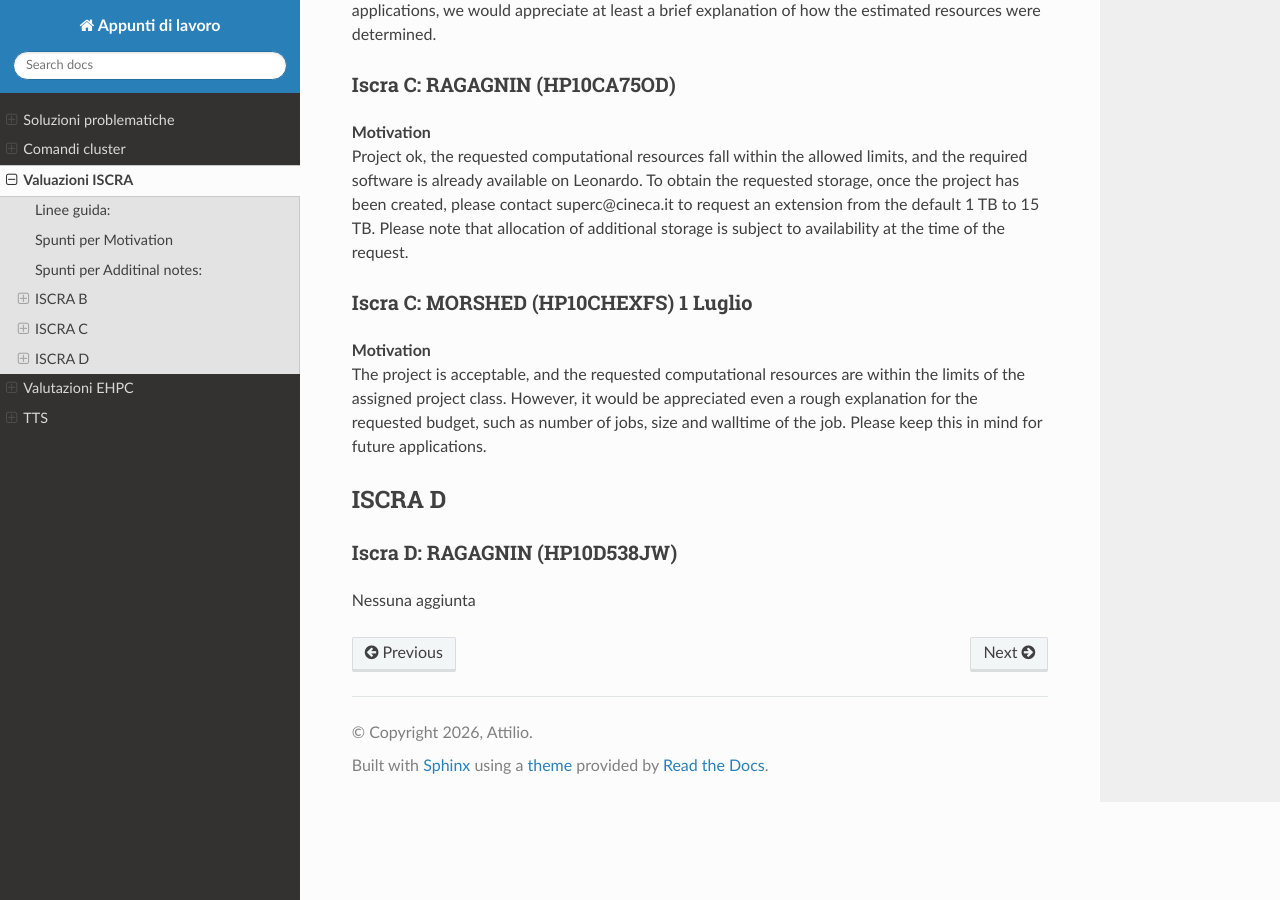
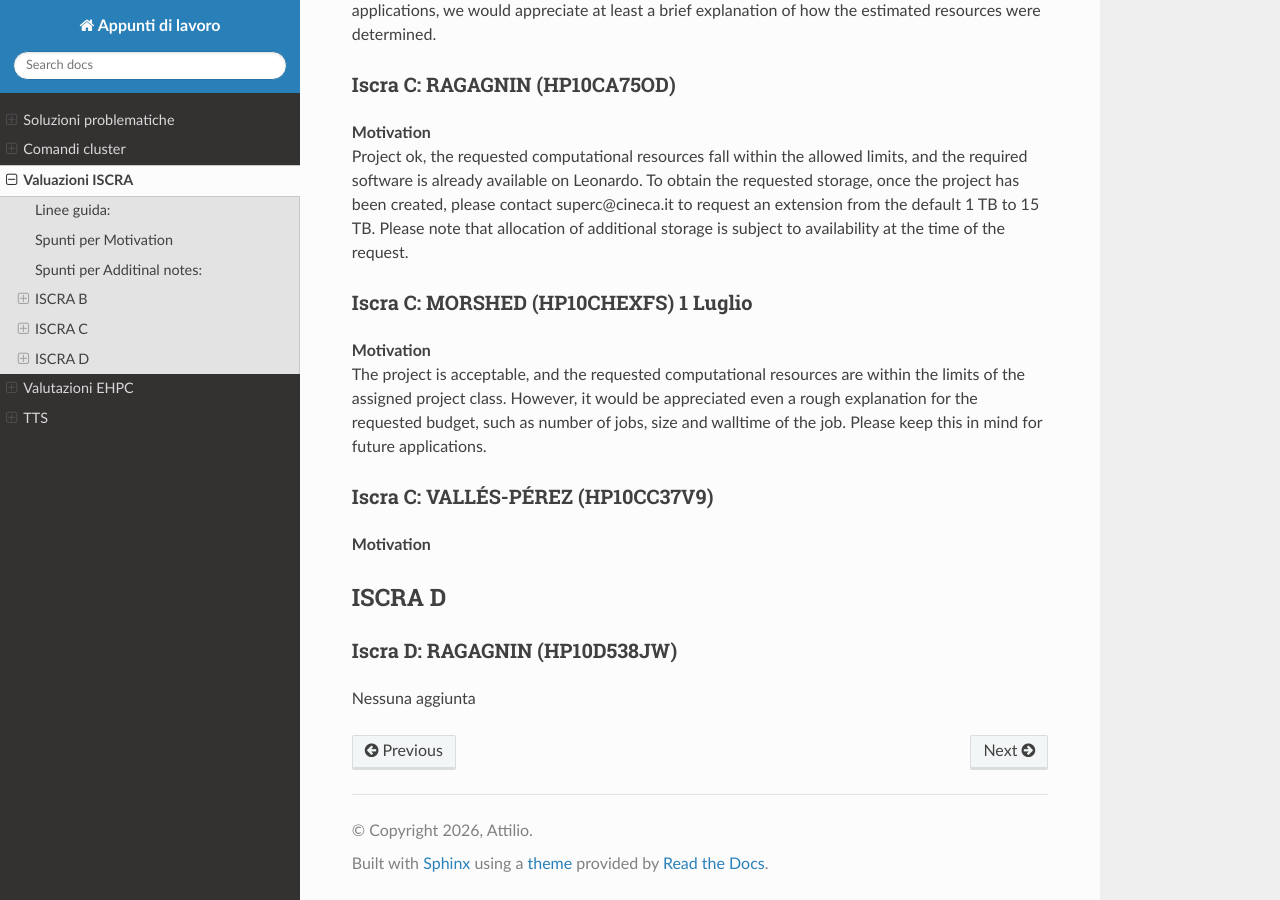
Before and after one commit to Plraska707/appunti_di_lavoro, a Sphinx documentation site: the page built from docs/source/iscra.md, in a window 1280 px wide and 900 px high, scrolled down 14192 px. Built offline with Sphinx 7.4.7 and the Read the Docs theme 3.1.0, drawn with Linux system fonts in a browser that asks for light colours.

Commit message:
edits iscra

```diff
--- a/docs/source/iscra.md
+++ b/docs/source/iscra.md
@@ -399,23 +399,26 @@ Please note that in order to obtain 5 TB of storage, once the project is created
 **Additional notes**
 The applicant requests that priority be given to resources for Leonardo Booster.
 
-### Iscra C:  DE FILIPPO (HP10CDX5I8)
+### Iscra C: DE FILIPPO (HP10CDX5I8)
 **Motivation**
 The proposal does not indicate the number of hours required for the project, making it impossible to assess.
 
-### Iscra C:  PAGANI (HP10C4PQ09)
+### Iscra C: PAGANI (HP10C4PQ09)
 **Motivation**
 The project is acceptable, the requested computational resources are within the limits of the assigned project class and the required software is already available on Leonardo.
 For future applications, we would appreciate at least a brief explanation of how the estimated resources were determined.
 
-### Iscra C:  RAGAGNIN (HP10CA75OD)
+### Iscra C: RAGAGNIN (HP10CA75OD)
 **Motivation**
 Project ok, the requested computational resources fall within the allowed limits, and the required software is already available on Leonardo.
 To obtain the requested storage, once the project has been created, please contact superc@cineca.it to request an extension from the default 1 TB to 15 TB. Please note that allocation of additional storage is subject to availability at the time of the request.
 
-### Iscra C:  MORSHED (HP10CHEXFS)  1 Luglio
+### Iscra C: MORSHED (HP10CHEXFS)  1 Luglio
 **Motivation**
 The project is acceptable, and the requested computational resources are within the limits of the assigned project class. However, it would be appreciated even a rough explanation for the requested budget, such as number of jobs, size and walltime of the job. Please keep this in mind for future applications.
+
+### Iscra C: VALLÉS-PÉREZ (HP10CC37V9)
+**Motivation**
 
 ## ISCRA D
 
```
